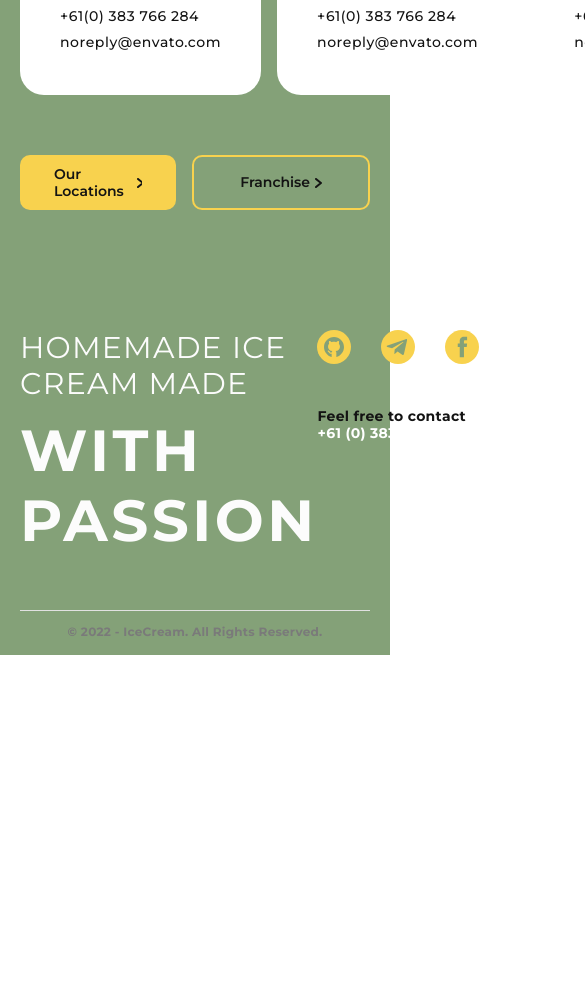
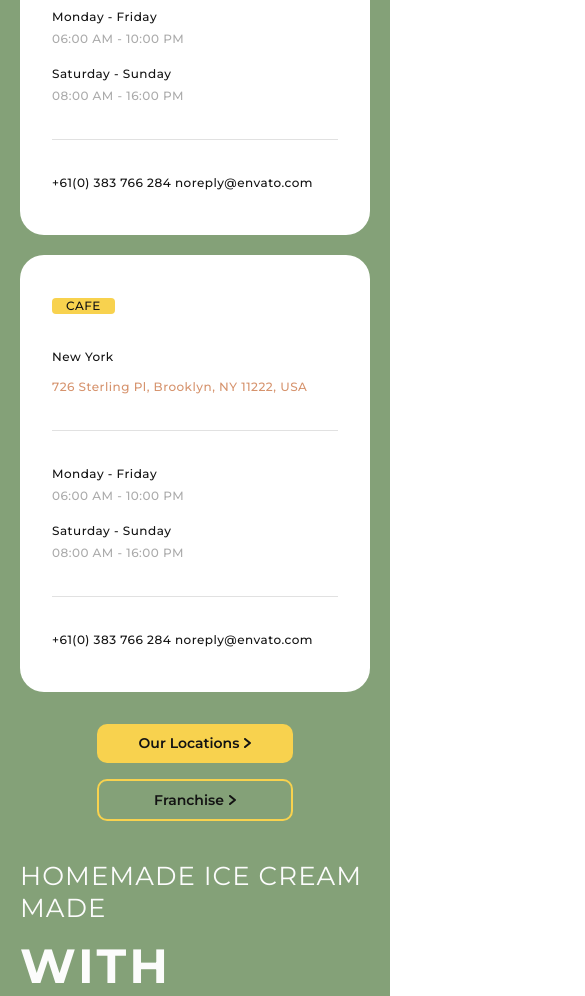
Before and after one commit to Pivodur/ice_cream, a website: page app/index.html in a window 390 px wide. Shown: the part 5444-6440 px from the top of the page, 585 px wide, since content can reach past the window. Before the commit the page ends 6099 px from the top, so only its background shows below. Drawn offline with nearby package versions, Linux system fonts and the light colour scheme; files that its build step writes are made by us from their sources.

Commit message:
feat: add adaptive for footer

```diff
--- a/app/scss/style.scss
+++ b/app/scss/style.scss
@@ -786,20 +786,32 @@
     justify-content: space-between;
     gap: 20px 16px;
     margin: -96px 0 60px;
-    @media (max-width: 1200px) {
+    @media (max-width: 768px) {
+      margin-top: -300px;
     }
-    @media (max-width: 768px) {
+    @media (max-width: 720px) {
+      flex-wrap: wrap;
+      justify-content: center;
     }
     @media (max-width: 500px) {
-    }
+      margin-top: -345px;
+      margin-bottom: 32px;
+    };
   }
 
   &__buttons {
     display: flex;
     justify-content: center;
+    flex-wrap: wrap;
     gap: 16px;
     font-weight: 600;
     margin-bottom: 120px;
+    @media (max-width: 1200px) {
+      @include adaptive-value('margin-bottom', 120, 40, 768)
+    };
+    @media (max-width: 768px) {
+      margin-bottom: 40px;
+    };
   }
 
   &__btn-location {
@@ -836,6 +848,21 @@
   line-height: 1.86;
   font-weight: 500;
   color: $title;
+  @media (max-width: 1200px) {
+    @include adaptive-value('padding-left', 40, 24, 768);
+    @include adaptive-value('padding-right', 40, 24, 768);
+  };
+  @media (max-width: 768px) {
+    padding: 40px 24px;
+    font-size: 14px;
+  };
+  @media (max-width: 720px) {
+    max-width: 100%;
+  };
+  @media (max-width: 500px) {
+    padding: 40px 32px;
+    font-size: 12px;
+  };
   &__place {
     display: inline-block;
     padding: 1px 14px;
@@ -844,6 +871,11 @@
     border-radius: 6px;
     text-transform: uppercase;
     margin-bottom: 32px;
+    @media (max-width: 500px) {
+      padding: 0 14px;
+      line-height: 16px;
+      border-radius: 4px;
+    };
   }
 
   &__location {
@@ -892,22 +924,43 @@
     display: flex;
     justify-content: space-between;
     padding-bottom: 54px;
+    @media (max-width: 720px) {
+      flex-wrap: wrap;
+    };
   }
 
   &__name {
     text-transform: uppercase;
+    @media (max-width: 720px) {
+      margin-bottom: 42px;
+    };
   }
 
   &__suptitle {
     font-size: 30px;
     margin-bottom: 14px;
     letter-spacing: 0.04em;
+    @media (max-width: 768px) {
+      font-size: 26px;
+      max-width: 360px;
+    };
   }
 
   &__title {
     font-size: 58px;
     letter-spacing: 0.06em;
     font-weight: 700;
+    @media (max-width: 768px) {
+      font-size: 48px;
+      max-width: 340px;
+    };
+  }
+
+  &__contacts {
+    flex-shrink: 0;
+    @media (max-width: 720px) {
+      margin-left: auto;
+    };
   }
 
   &__list {
@@ -921,6 +974,12 @@
   &__phone {
     font-weight: 700;
     letter-spacing: 0.02em;
+    @media (max-width: 768px) {
+      font-size: 14px;
+    };
+    @media (max-width: 500px) {
+      font-size: 12px;
+    };
     span {
       color: $title;
     }
@@ -939,5 +998,8 @@
     letter-spacing: 0.02em;
     color: #7a7a7a;
     border-top: 1px solid #E1E1E1;
+    @media (max-width: 500px) {
+      height: 120px;
+    };
   }
 }
```
